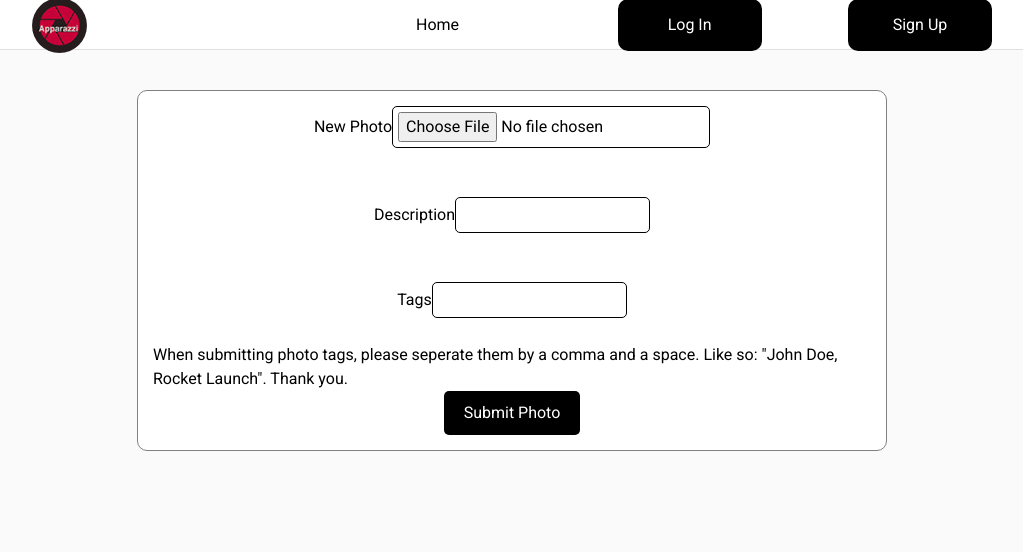
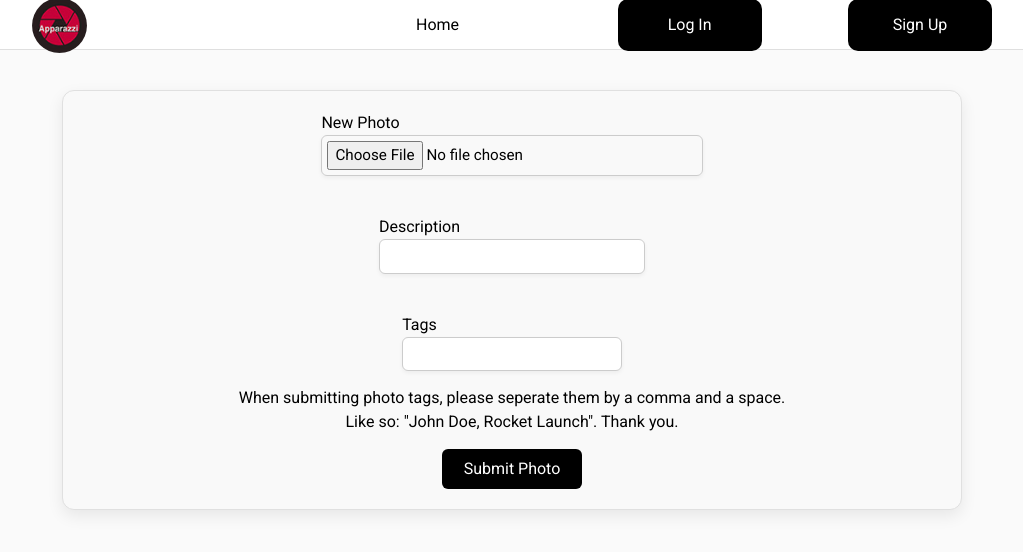
Before and after one commit to Dia-Dev-Design/apparazzi-presentation-client, a React (Vite) app: page /submit-photo in a window 1280 px wide. Shown: the top 552 px of the page, without its empty margins (128-1151 px from the left). Built offline with nearby package versions, Linux system fonts and the light colour scheme.

Commit message:
submit-photo page border from top, put labels above inputs, divided paragraph into two, styled button, styled input field.

```diff
--- a/src/pages/SubmitPhoto.jsx
+++ b/src/pages/SubmitPhoto.jsx
@@ -7,59 +7,84 @@ import { convertGPS } from "../services/convertGPS";
 import { returnMapTime } from "../services/time";
 
 const SubmitPhotoContainer = styled.div`
-  max-width: 750px;
+  max-width: 900px;
   margin: 40px auto;
-  padding: 15px;
-  background-color: white;
-  border: 1px solid grey;
-  border-radius: 10px;
+  padding: 20px;
+  background-color: #f9f9f9;
+  border-radius: 12px;
   display: flex;
   flex-direction: row;
+  box-shadow: 0px 6px 16px rgba(0, 0, 0, 0.08);
+  border: 1px solid #e0e0e0;
+
+  @media (max-width: 768px) {
+    margin-top: 15%;
+  }
 `;
 
 const Form = styled.form`
   flex: 1;
   display: flex;
   flex-direction: column;
-   align-items: center;
+  align-items: center;
 `;
 
 const Label = styled.label`
-  margin-bottom: 5px;
+  font-size: 1rem;
+  color: black;
 `;
 
 const Input = styled.input`
+  width: 100%;
   padding: 5px;
-  margin-bottom: 20px;
-  border: 1px solid black;
-  border-radius: 5px;
+  margin-bottom: 15px;
+  border: 1px solid #ccc;
+  border-radius: 6px;
+  font-size: 0.95rem;
+  box-shadow: 0px 2px 4px rgba(0, 0, 0, 0.05);
+  transition: border-color 0.3s ease;
 `;
 
 const Button = styled.button`
-  padding: 10px 20px;
-  background-color: black;
+  width: 140px;
+  padding: 8px 16px;
+  font-size: 1rem;
+  background-color: #000;
   color: white;
   border: none;
-  border-radius: 5px;
+  border-radius: 6px;
   cursor: pointer;
+  margin-top: 15px;
+  transition: background-color 0.3s ease;
+
+  &:hover {
+    background-color: #333;
+  }
 `;
 
 const ErrorMessage = styled.p`
   color: red;
-  margin-top: 10px;
+  margin-top: 8px;
+  font-size: 0.9rem;
 `;
 
 const ImagePreviewContainer = styled.div`
-  margin-left: auto;
-  width: 350px;
-  padding: 10px;
+  margin-left: 15px;
+  width: 330px;
+  padding: 12px;
+  background-color: #fff;
+  border-radius: 10px;
+  box-shadow: 0px 4px 10px rgba(0, 0, 0, 0.1);
 `;
 
 const ImagePreview = styled.img`
   max-width: 100%;
   height: auto;
   border-radius: 10px;
+  border: 2px solid #e0e0e0;
 `;
+
+
 
 const SubmitPhoto = () => {
   const [photo, setPhoto] = useState({
@@ -205,8 +230,9 @@ return (
 
       <p>
         When submitting photo tags, please seperate them by a comma and a
-        space. Like so: "John Doe, Rocket Launch". Thank you.
+        space.
       </p>
+      <p> Like so: "John Doe, Rocket Launch". Thank you.</p>
 
       <Button disabled={disabled} type="submit">
         Submit Photo
```
